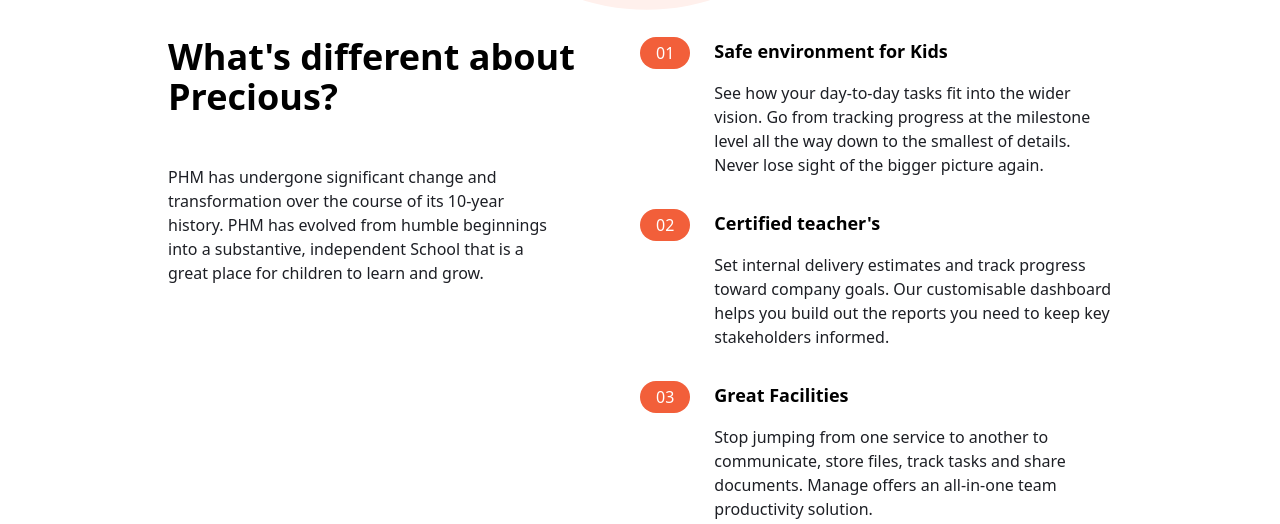
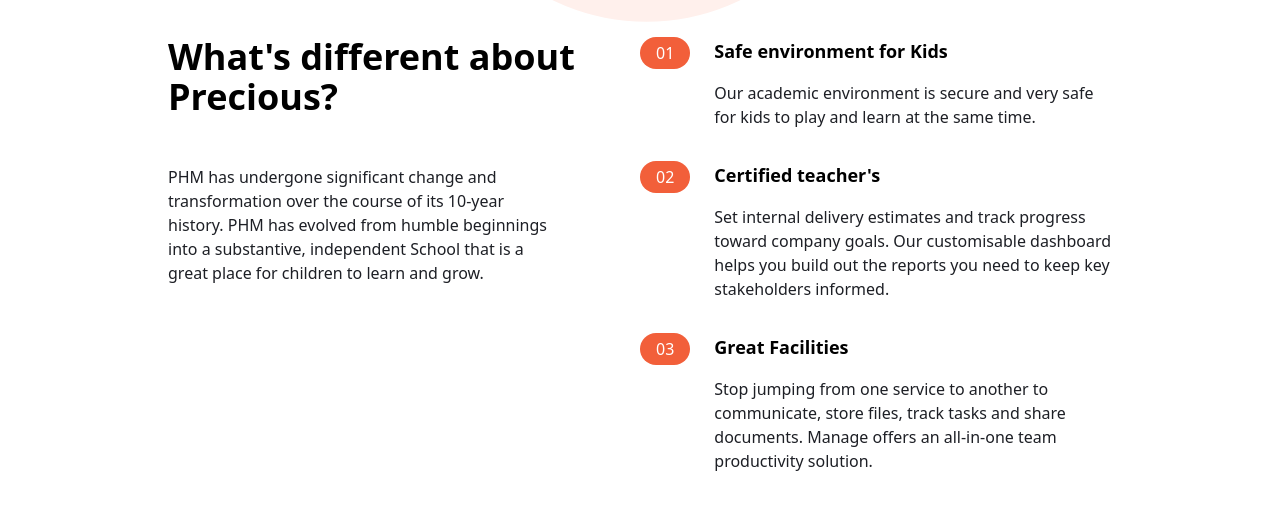
Before and after one commit to Mkamil001/phm.github.io, a website: page index.html in a window 1280 px wide. Shown: the part 502-1026 px from the top of the page. Drawn offline with nearby package versions, Linux system fonts and the light colour scheme.

Commit message:
Update index.html

```diff
--- a/index.html
+++ b/index.html
@@ -141,10 +141,9 @@
                     Safe environment for Kids
                 </h3>
                 <p class="text-darkGrayishBlue">
-                  See how your day-to-day tasks fit into the wider vision. Go from
-                tracking progress at the milestone level all the way down to the
-                  smallest of details. Never lose sight of the bigger picture
-                  again.
+                  Our academic environment is secure
+                  and very safe for kids to play and
+                  learn at the same time.
                 </p>
               </div>
             </div>
```
